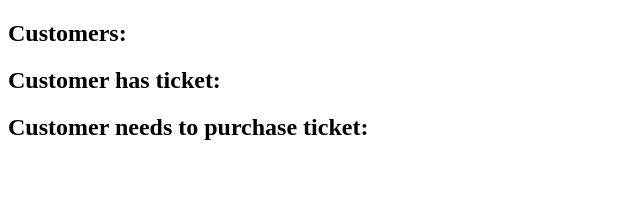
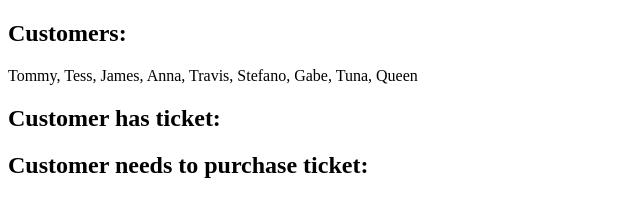
Before and after one commit to T0mWhite/simple-guest-list, a plain HTML site: page index.html in a window 1280 px wide. Shown: the whole page, without its empty margins (0-640 px from the left). Drawn offline with Linux system fonts and the light colour scheme.

Commit message:
Sanitize the customer array

```diff
--- a/index.html
+++ b/index.html
@@ -10,7 +10,7 @@
   <body>
     <div>
       <h2>Customers:</h2>
-      <p class="'customerList"></p>
+      <p class="customerList"></p>
     </div>
     <div>
       <h2>Customer has ticket:</h2>
--- a/index.js
+++ b/index.js
@@ -0,0 +1,12 @@
+const customers = ['Tommy', 'Tess', 'James', 'Anna', 'Travis', 'Stefano', 'Gabe', 'Tuna', 'Queen'];
+
+const customerList = document.querySelector('.customerList');
+const ticket = document.querySelector('.ticket');
+const noTicket = document.querySelector('.noTicket');
+
+// Sanitize customer array for display
+const sanCustomers = customers.map((customer) => {
+  return ` ${customer}`;
+});
+
+customerList.textContent = `${sanCustomers}`;
```
